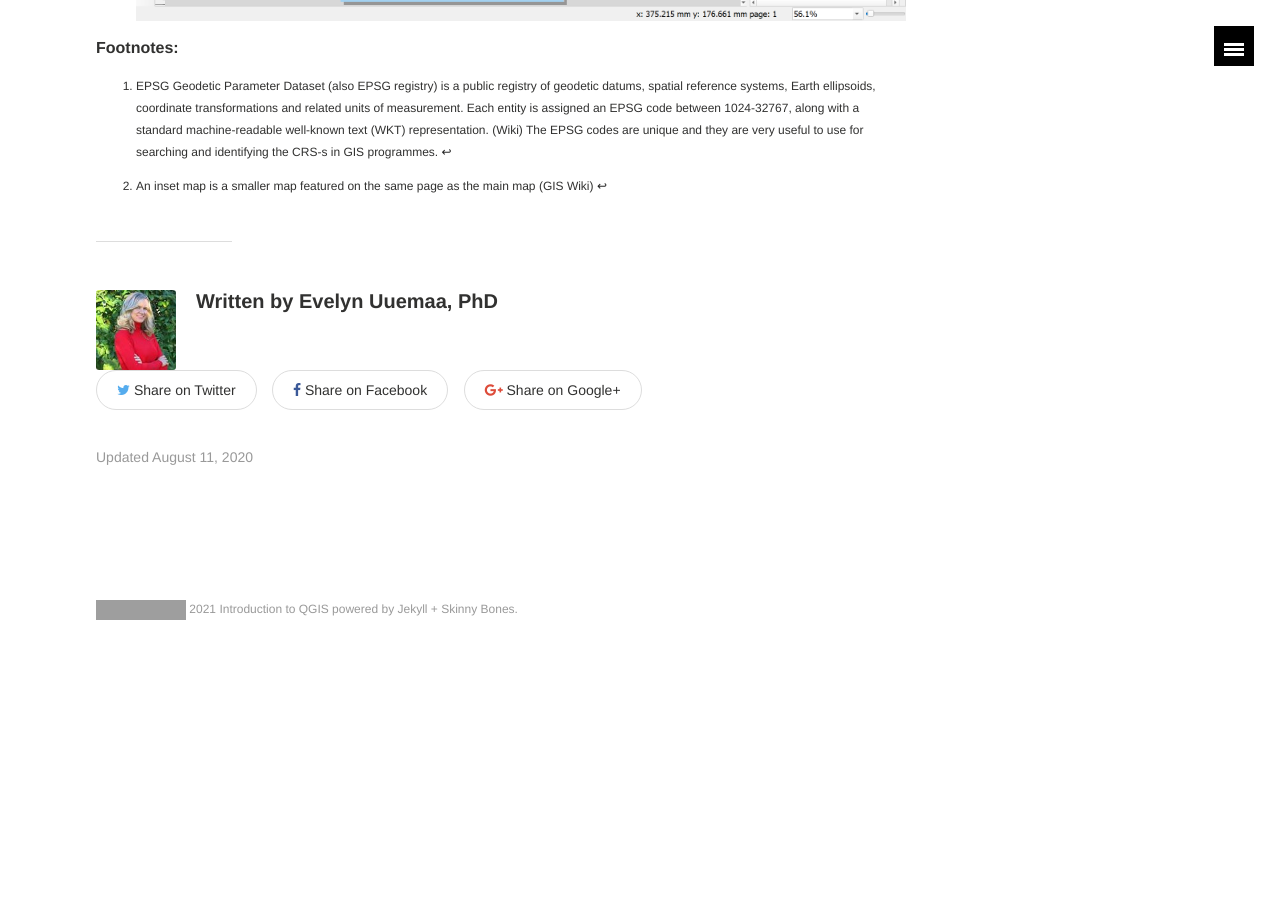
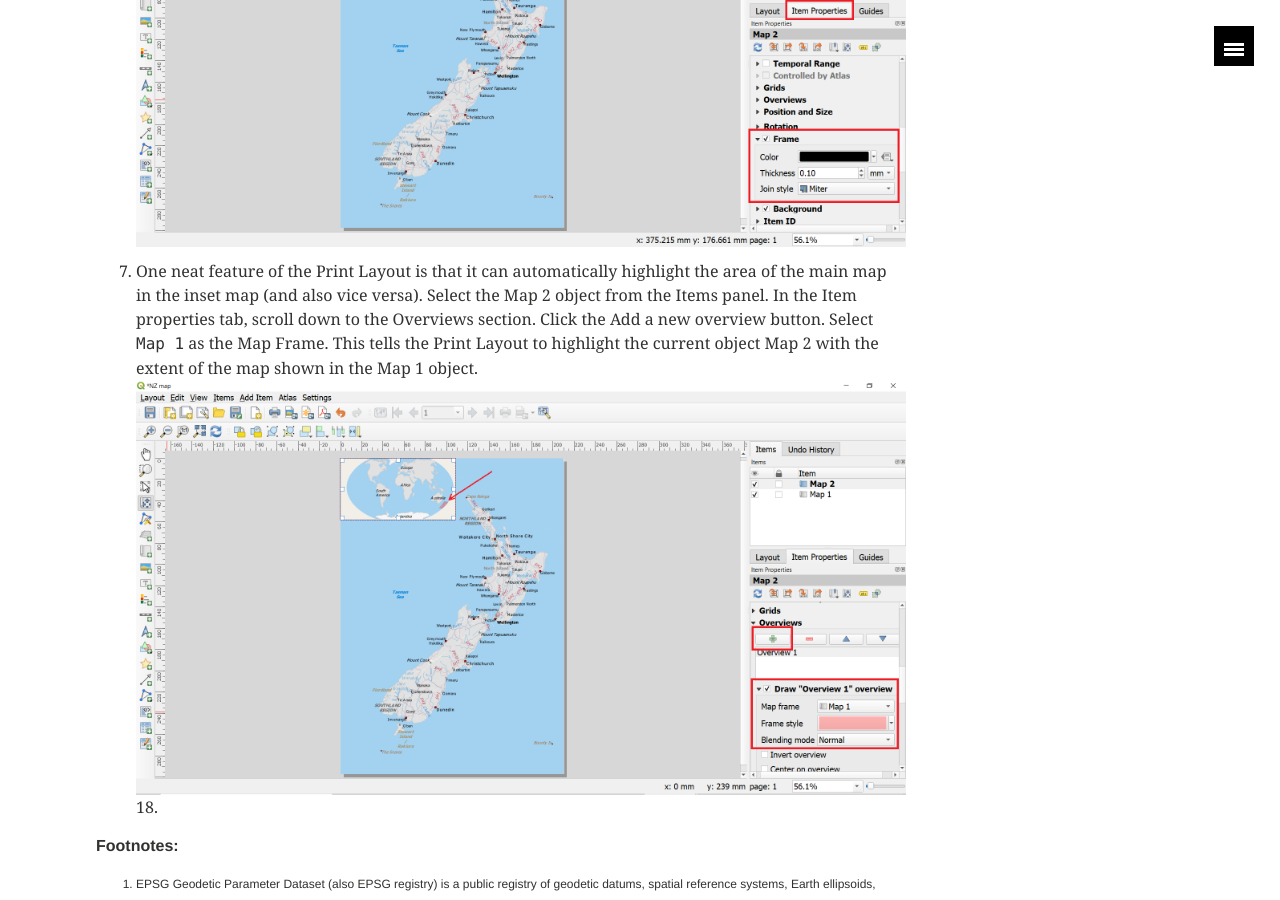
Before and after one commit to kevelyn1/QGIS-Intro, a Jekyll site: the page built from _posts/qgis/2020-08-11-making-a-map.md, in a window 1280 px wide and 900 px high, scrolled down 9078 px. Built offline with Jekyll 4.4.1, drawn with Linux system fonts in a browser that asks for light colours; before the commit the page ends 9768 px from its top, so only the background shows below that; some of the changed text lies outside the part shown; grey boxes are pictures that could not be loaded.

Commit message:
update 2

```diff
--- a/_posts/qgis/2020-08-11-making-a-map.md
+++ b/_posts/qgis/2020-08-11-making-a-map.md
@@ -6,6 +6,11 @@ categories: qgis
 image:
   teaser: QGIS_intro_teaser.png
 ---
+
+- [Download data](#download-data)
+- [Steps to make a map](#steps-to-make-a-map)
+  * [Creating the main map](#creating-the-main-map)
+
 A map is the most common output of GIS. This tutorial shows how to create a map from vector and raster data with standard map elements like map inset, grids, north arrow, scale bar and labels.
 Lets make a map from vector data.
 
@@ -16,6 +21,7 @@ We will use the Natural Earth dataset - specifically the Natural Earth Quick Sta
 Download the [<span style="color:#0564A0">Natural Earth Quickstart Kit</span>](https://naciscdn.org/naturalearth/packages/Natural_Earth_quick_start.zip). If the download link doesn’t work, get it directly from Natural Earth Downloads page.
 
 ### Steps to make a map
+#### Creating the main map
 
 1. Download and extract the Natural Earth Quick Start Kit data. Open QGIS. Locate the <span style="font-family:Consolas; color:#AF1B03">Natural_Earth_quick_start</span> folder in the Browser panel. Expand the folder to locate the <span style="font-family:Consolas; color:#AF1B03">Natural_Earth_quick_start_for_QGIS_v3</span> project. This is the project file that contains styled layers in QGIS Document format. Double-click the project to open it.
 ![image of browse data](../../images/2_browse_data.png)
@@ -31,6 +37,9 @@ Download the [<span style="color:#0564A0">Natural Earth Quickstart Kit</span>](h
 10. You will see that the rectangle window will be rendered with the map from the main QGIS Map view. The rendered map may not be covering the full extent of our interest area if you did not draw the full extent of the canvas. Use `Edit ‣ Select/Move item and Edit ‣ Move Content` from the menu or alternatively ![image of icon select data](../../images/icon_select_move item.png) and ![image of move content](../../images/icon_move_content.png) to pan the map in the window and center it in the composer. To adjust the zoom level, click on the Item Properties tab and enter 8500000 as the Scale value. Alternatively, you can also click on ![image of move content](../../images/icon_move_content.png) and use mouse scroll-in to zoom in, however, this is not very convenient. ![image of zoom in](../../images/2_zoom in.png)
 11. The initial project has layer group for the scale of 1 to 18 million switched on in the layer panel. As we set our scale to less than 1 million in the previous scale then we should change the layer visibility in the main map menu. Switch back to the map view and switch off the visibility of the <span style="font-family:Consolas; color:#AF1B03">z5 - 1:18m</span> and switch on the visibility of <span style="font-family:Consolas; color:#AF1B03">z5 - 1:4m</span>. The map rendering might take a while. Switch back to the Layout view and click refresh ![image of refresh icon](../../images/icon_refresh.png) in the map's Item properties panel.
 ![image of change layer visibility](../../images/2_change layer visibility.png)
+
+#### Creating an inset map
+
 12. Now we will add a map inset[^2] that shows New Zealand's location in the world. Before we make any changes to the layers in the main QGIS window, check the Lock layers and Lock styles for layers boxes. This will ensure that if we turn off some layers or change their styles, this view will not change. ![image of lock layers](../../images/2_lock layers.png)
 13. To add the inset map, click ![image of browse data](../../images/icon_add_map.png) which makes the Add map mode active. Draw an rectangle to the upper left corner of the map or whereever you would like to add the inset. You will now notice that we have 2 map objects in the Print Layout. When making changes, make sure you have the correct map selected. You can also change the name of Map 2 to Inset map if making a double click on the name.
 ![image of lock layers](../../images/2_inset map.png)
@@ -38,13 +47,13 @@ Download the [<span style="color:#0564A0">Natural Earth Quickstart Kit</span>](h
 ![image of lock layers](../../images/2_zoom for inset.png)
 16. The current main map and the inset have the same CRS (Pseudo-Mercator) which for global maps is not really suitable because it distorts the areas close to poles. Therefore we use more suitable CRS called Winkel Tripel (EPSG 54042) which is also known as National Geographic projection. Winkel Tripel is minimal error projection which means that it tries to minimize all types of map distortion (area, shape, angle, distances) and it looks aesthetically pleasing. Click on the Select CRS button ![image of select CRS](../../images/icon_CRS2.png) on the Item properties panel of the inset map. Coordinate Referrence System Selector panel will open. Uncheck the option "Use Project CRS" and type EPSG code "54042" into Filter field. This should find Winkel Tripel. Click on World_Winkel_Tripel_NGS and then OK. This should switch the inset map's CRS to Winkel Tripel.
 ![image of lock layers](../../images/2_inset projection.png)
-
 ![image of select CRS](../../images/2_choose CRS.png)
 15. You might need to adjust the zoom level of the inset map and you can use Select/Move ![image of icon select data](../../images/icon_select_move item.png) and Move Content ![image of move content](../../images/icon_move_content.png) to pan the map in the window and center it in the composer. You can also change the size of the inset map.
 16. To make more clear visual separation between the main map and inset map, we can add frame around the inset map. Select the Map 2 (inset map) object from the Items panel. Select the Item properties tab. Scroll down to the Frame panel and check the box next to it. You can change the color and thickness of the frame border so it is easy to distinguish against the map background.
 ![image of icon select data](../../images/2_frame inset.png)
-
-
+17. One neat feature of the Print Layout is that it can automatically highlight the area of the main map in the inset map (and also vice versa). Select the Map 2 object from the Items panel. In the Item properties tab, scroll down to the Overviews section. Click the Add a new overview button. Select <span style="font-family:Consolas">Map 1</span> as the Map Frame. This tells the Print Layout to highlight the current object Map 2 with the extent of the map shown in the Map 1 object.
+![image of icon select data](../../images/2_hightlight inset.png)
+18.
 
 
 [^1]: EPSG Geodetic Parameter Dataset (also EPSG registry) is a public registry of geodetic datums, spatial reference systems, Earth ellipsoids, coordinate transformations and related units of measurement.  Each entity is assigned an EPSG code between 1024-32767, along with a standard machine-readable well-known text (WKT) representation. (Wiki) The EPSG codes are unique and they are very useful to use for searching and identifying the CRS-s in GIS programmes.
```
Also changed, not shown: images/2_hightlight inset.png (added).
